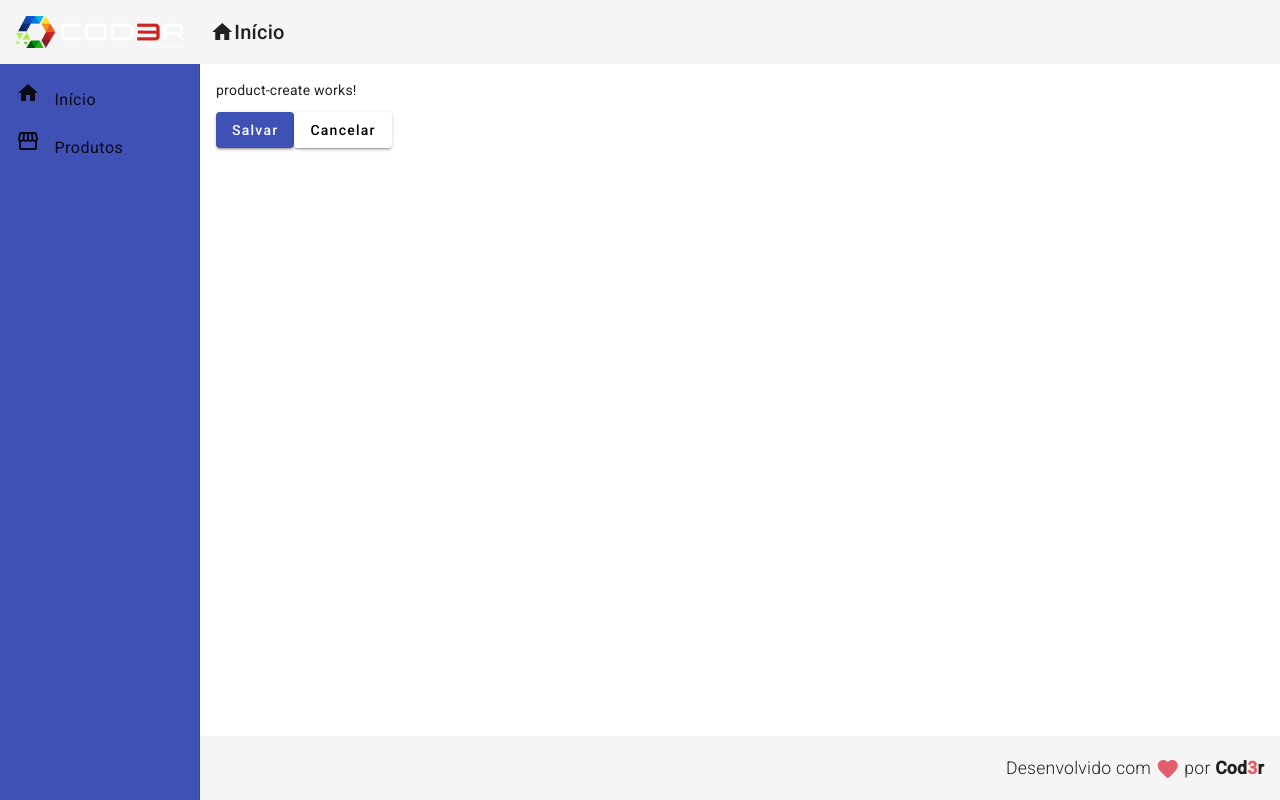
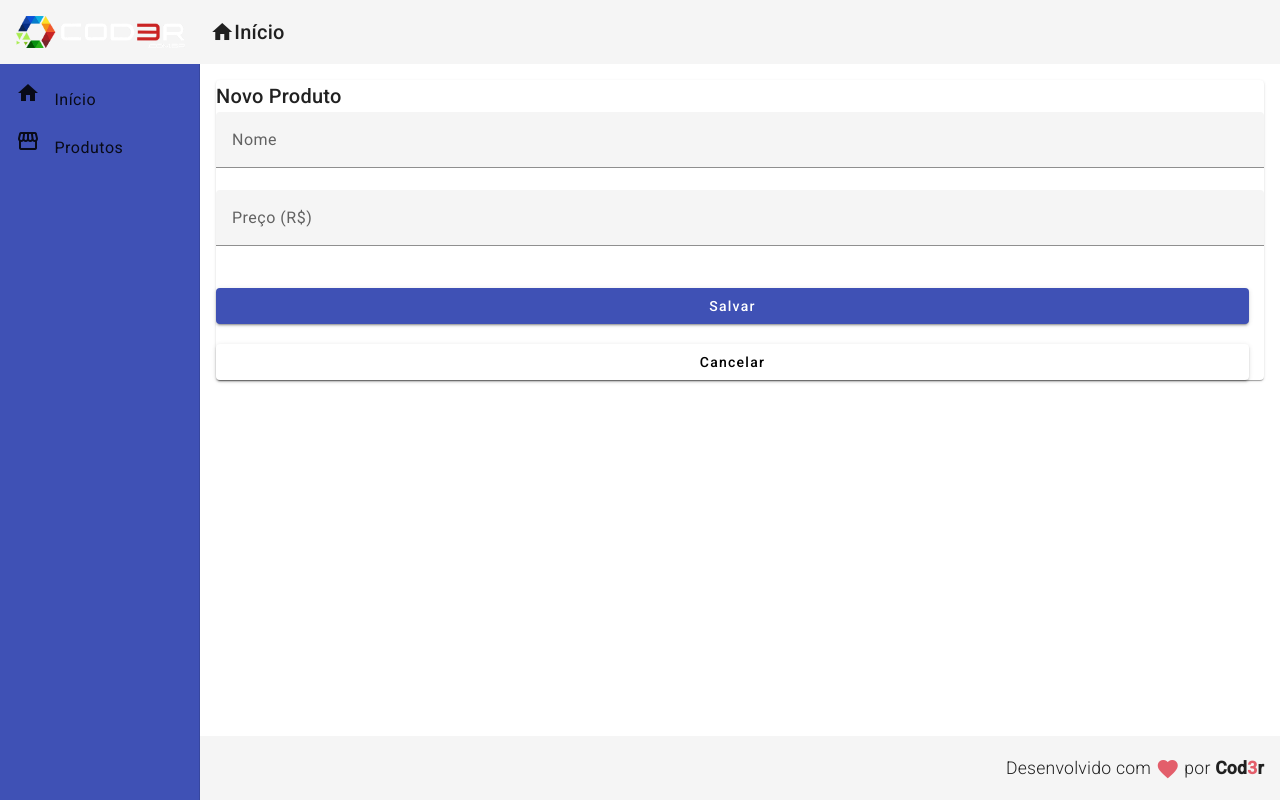
Before and after one commit to DemetriusSoaresNascimentoDeLima/WebModerno, an Angular app in the folder crud/frontend/: page /products/create in a window 1280 px wide. Built offline with nearby package versions, Linux system fonts and the light colour scheme.

Commit message:
Aula 539

```diff
--- a/crud/frontend/src/app/components/product/product-create/product-create.component.css
+++ b/crud/frontend/src/app/components/product/product-create/product-create.component.css
@@ -0,0 +1,9 @@
+form {
+    display: flex;
+    flex-direction: column;
+
+}
+
+button {
+    margin: 20px 15px 0px 0px;
+}
--- a/crud/frontend/src/app/components/product/product-create/product-create.component.html
+++ b/crud/frontend/src/app/components/product/product-create/product-create.component.html
@@ -1,5 +1,13 @@
-<p>product-create works!</p>
-
+<mat-card>
+    <mat-card-title>Novo Produto</mat-card-title>
+    <form>
+        <mat-form-field>
+            <input matInput placeholder="Nome" [(ngModel)]="product.name" name="name">
+        </mat-form-field>
+        <mat-form-field>
+            <input matInput placeholder="Preço (R$)" [(ngModel)]="product.price" name="price">
+        </mat-form-field>
+    </form>
     <button mat-raised-button (click)="createProduct()" color="primary">
         Salvar
     </button>
@@ -7,3 +15,4 @@
     <button mat-raised-button (click)="cancel()">
         Cancelar
     </button>
+</mat-card>
```
Also changed, not shown: crud/frontend/src/app/app.module.ts (+9 -1 lines). Lines whose indentation alone changed are shown as unchanged.
